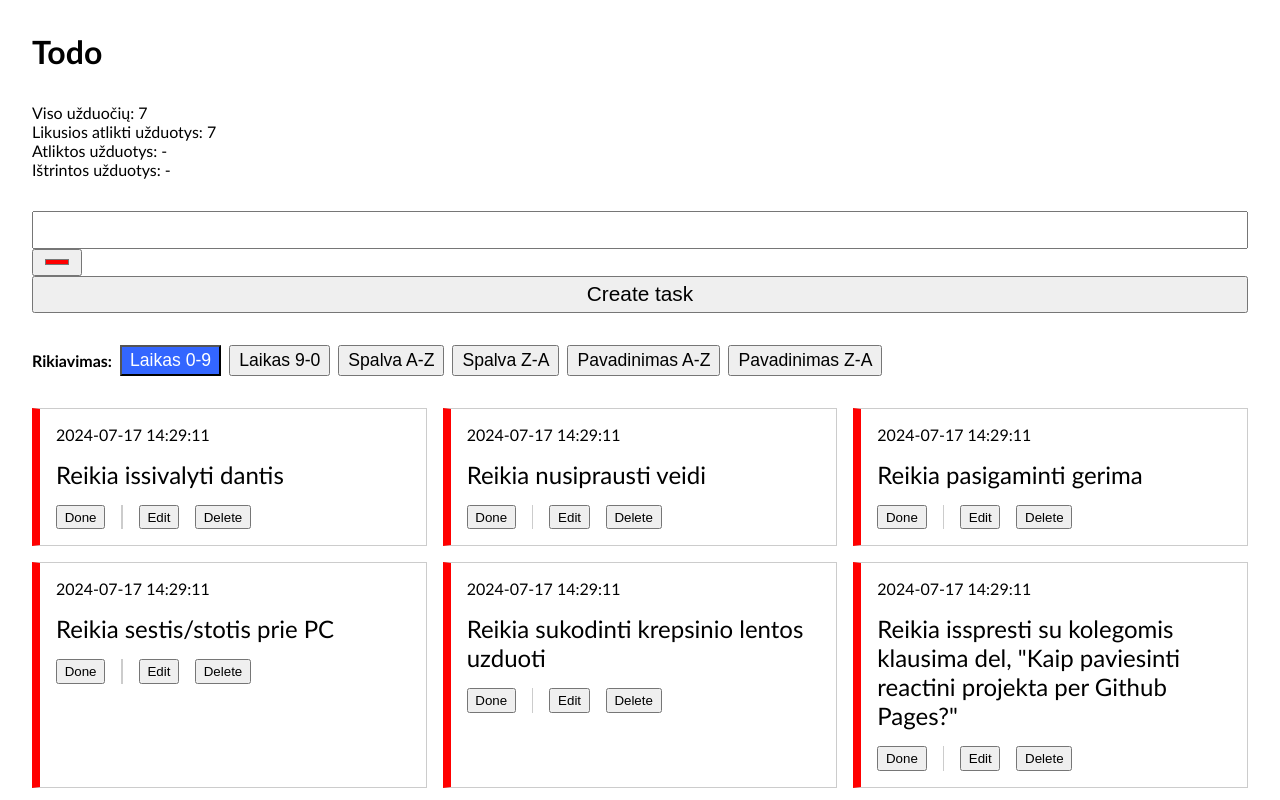
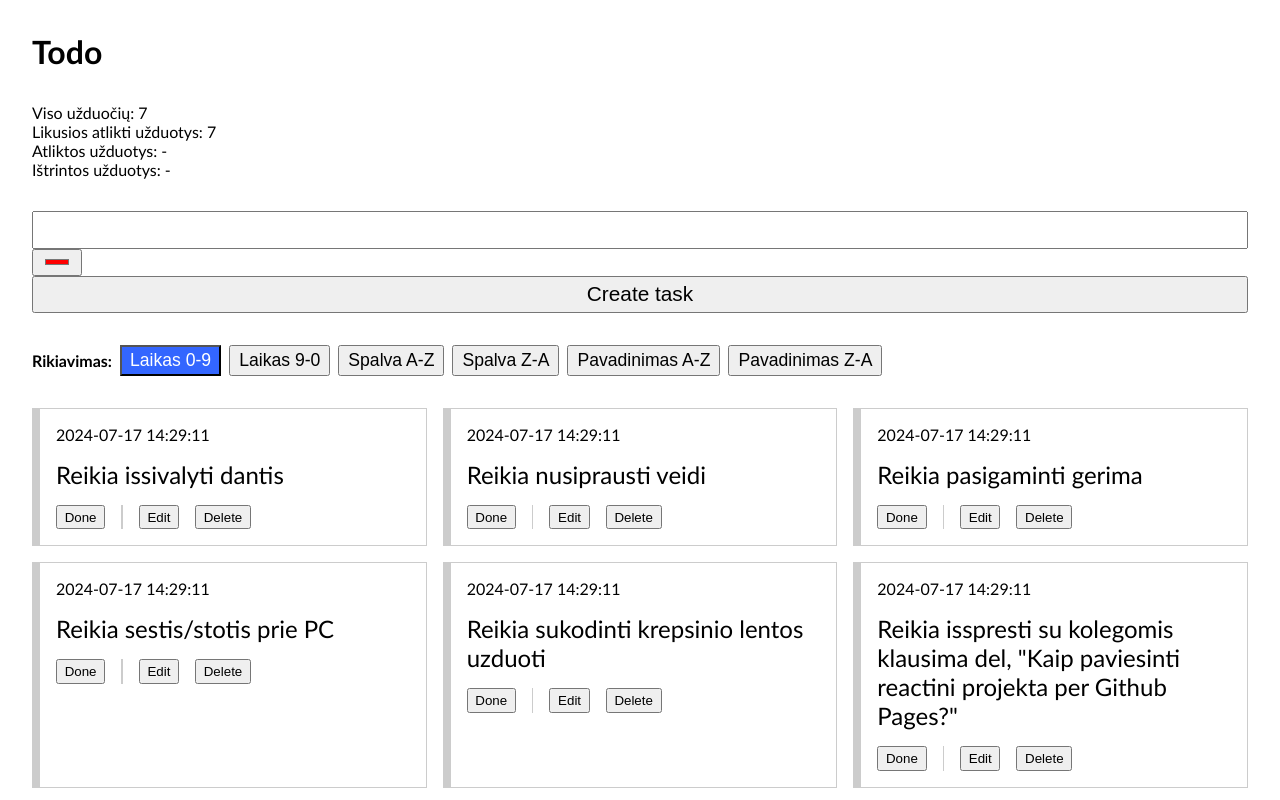
Before and after one commit to konoto1/todo-react, a React (Vite) app: page / in a window 1280 px wide. Shown: the top 800 px of the page. Built offline with nearby package versions, Linux system fonts and the light colour scheme.

Commit message:
updated with form edit text and color, state change etc.

```diff
--- a/src/App.jsx
+++ b/src/App.jsx
@@ -6,19 +6,45 @@ import { tasks } from "./data/tasks.js";
 
 function App() {
   const [taskList, setTaskList] = useState(tasks);
+  const [id, setId] = useState(tasks.at(-1).id);
 
 
-  function addTask (taskText) {
+  function addTask (taskText, taskColor) {
        setTaskList(prev => [
       ...prev,
       {
+        id: id + 1,
         text: taskText,
+        color: taskColor,
+        sttate: 'todo',
       }
     ]);
+    setId(prev => prev + 1);
   }
 
   function removeTask (taskText) {
-    setTaskList(prev => prev.filter(task => task.text !== taskText));
+    setTaskList(prev => prev.filter(task => task.id !== taskText));
+  }
+
+  function updateTaskText (id, newText) {
+    setTaskList(prev => prev.map(task => ({
+      ...task,
+      text: task.id === id ? newText : task.text,
+    })));
+  }
+
+  function updateTaskColor (id, newColor) {
+     setTaskList(prev => prev.map(task => ({
+      ...task,
+      color: task.id === id ? newColor : task.color,
+    })));
+  }
+
+  function updateTaskState (id) {
+       setTaskList(prev => prev.map(task => ({
+      ...task,
+      state: task.id === id ? 'done': task.state,
+    })));
   }
 
 
@@ -33,7 +59,11 @@ function App() {
       </div>
       <FormCreateTask addTaskCallback={addTask}/>
       <ListActions />
-      <TaskList data={taskList} removeTask={removeTask}/>
+      <TaskList data={taskList}
+      updateTaskText = {updateTaskText}
+      updateTaskColor = {updateTaskColor}
+      updateTaskState = {updateTaskState}
+      removeTask={removeTask}/>
     </main>
   );
 }
--- a/src/components/form/Form.jsx
+++ b/src/components/form/Form.jsx
@@ -11,7 +11,7 @@ export function FormCreateTask(props) {
         if (task.trim() === '') {
             return;
         }
-        addTaskCallback(task);
+        addTaskCallback(task, color);
     }
 
     return (
--- a/src/components/task-list/Task.jsx
+++ b/src/components/task-list/Task.jsx
@@ -1,15 +1,14 @@
 import { useState } from "react";
 
 export function Task(params) {
-    const {removeTask, data} = params;
-    const { text } = params.data;
+    const {data, updateTaskText, updateTaskColor, updateTaskState, removeTask} = params;
+    const {id, text, color, state } = data;
     const [taskVisibility, setTaskVisibility] = useState(true);
-    const [taskDone, setTaskDone] = useState(false);
     const [editForm, setEditForm] = useState(false);
-    const [taskText, setTaskText] = useState(text);
     const [inputText, setInputText] = useState(text);
+    const [inputColor, setInputColor] = useState(color);
     const style = {
-        borderLeftColor: '#ff0000',
+        borderLeftColor: color ?? '#ccc',
     };
 
     function handleUpdate(e) {
@@ -18,10 +17,20 @@ export function Task(params) {
         const cleanText = inputText.trim();
 
         if (cleanText !== '') {
-            setTaskText(cleanText);
-            setInputText(cleanText);
-            setEditForm(prev => false);
+            updateTaskText(id, cleanText);
+            updateTaskColor(id, inputColor);
+            setEditForm(false);
         }
+    }
+
+    function handleReset() {
+        setInputText(text);
+        setInputColor(color);
+    }
+
+    function handleClear() {
+        setInputText('');
+        setInputColor('#cccccc');
     }
 
     if (taskVisibility === false) {
@@ -29,26 +38,27 @@ export function Task(params) {
     }
 
     return (
-        <article className="item" data-state={taskDone ? 'done' : ''} style={style}>
+        <article className="item" data-state={state === 'done' ? 'done' : ''} style={style}>
             <div className="date">2024-07-17 14:29:11</div>
             <div className="state">Atlikta</div>
-            <div className="text">{taskText}</div>
+            <div className="text">{text}</div>
             <form onSubmit={handleUpdate} className={editForm ? '' : 'hidden'}>
                 <input onChange={e => setInputText(e.target.value)} type="text" value={inputText} />
+                <input onChange={e => setInputColor(e.target.value)} type="color" value={inputColor} />
                 <div className="btnList">
-                    <button onClick={() => setInputText(taskText)} className="clear" type="reset">Reset</button>
-                    <button onClick={() => setInputText('')} className="clear" type="reset">Clear</button>
+                    <button onClick={handleReset} className="clear" type="reset">Reset</button>
+                    <button onClick={handleClear} className="clear" type="reset">Clear</button>
                     <button className="update" type="submit">Update</button>
                     <button onClick={() => setEditForm(prev => false)} className="cancel" type="button">Cancel</button>
                 </div>
             </form>
             <div className="actions">
-                {!taskDone && <>
-                    <button onClick={() => setTaskDone(true)} className="done">Done</button>
+                {state !== 'done' && <>
+                    <button onClick={() => updateTaskState(id)} className="done">Done</button>
                     <div className="divider"></div>
                     <button className="edit" onClick={() => setEditForm(prev => true)}>Edit</button>
                 </>}
-                <button onClick={() => removeTask(taskText)} className="delete">Delete</button>
+                <button onClick={() => removeTask(id)} className="delete">Delete</button>
             </div>
         </article>
     );
--- a/src/components/task-list/TaskList.jsx
+++ b/src/components/task-list/TaskList.jsx
@@ -1,7 +1,7 @@
 import { Task } from "./Task";
 
 export function TaskList(params) {
-    const {removeTask, data} = params;
+    const {data, updateTaskText, updateTaskColor, updateTaskState, removeTask} = params;
     if (params.data.length === 0) {
         return (
             <div className="list empty">
@@ -12,7 +12,11 @@ export function TaskList(params) {
 
     return (
         <div className="list">
-            {data.map((item, index) => <Task key={index} data={item} removeTask={removeTask} />)}
+            {data.map((item) => <Task key={item.id} data={item}
+            updateTaskText = {updateTaskText}
+            updateTaskColor = {updateTaskColor}
+            updateTaskState = {updateTaskState}
+            removeTask={removeTask} />)}
         </div>
     );
 }
--- a/src/data/tasks.js
+++ b/src/data/tasks.js
@@ -1,23 +1,44 @@
 export const tasks = [
     {
+        id: 1,
         text: 'Reikia issivalyti dantis',
+        color: '#cccccc',
+        state: 'todo',
     },
     {
+        id: 2,
         text: 'Reikia nusiprausti veidi',
+        color: '#cccccc',
+        state: 'todo',
     },
     {
+        id: 3,
         text: 'Reikia pasigaminti gerima',
+        color: '#cccccc',
+        state: 'todo',
     },
     {
+        id: 4,
         text: 'Reikia sestis/stotis prie PC',
+        color: '#cccccc',
+        state: 'todo',
     },
     {
+        id: 5,
         text: 'Reikia sukodinti krepsinio lentos uzduoti',
+        color: '#cccccc',
+        state: 'todo',
     },
     {
+        id: 6,
         text: 'Reikia isspresti su kolegomis klausima del, "Kaip paviesinti reactini projekta per Github Pages?"',
+        color: '#cccccc',
+        state: 'todo',
     },
     {
+        id: 7,
         text: 'Gerai issimiegoti... 😴😴😴',
+        color: '#cccccc',
+        state: 'todo',
     },
 ];
```
